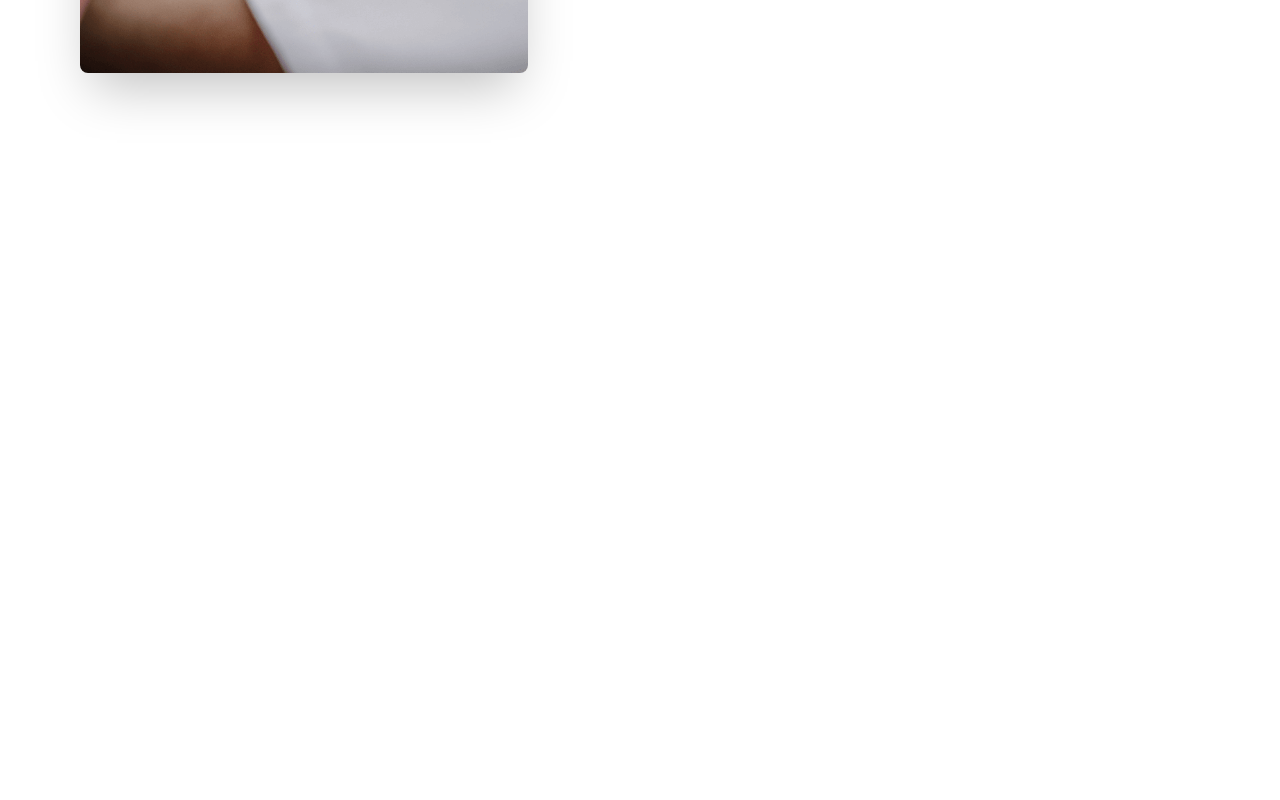
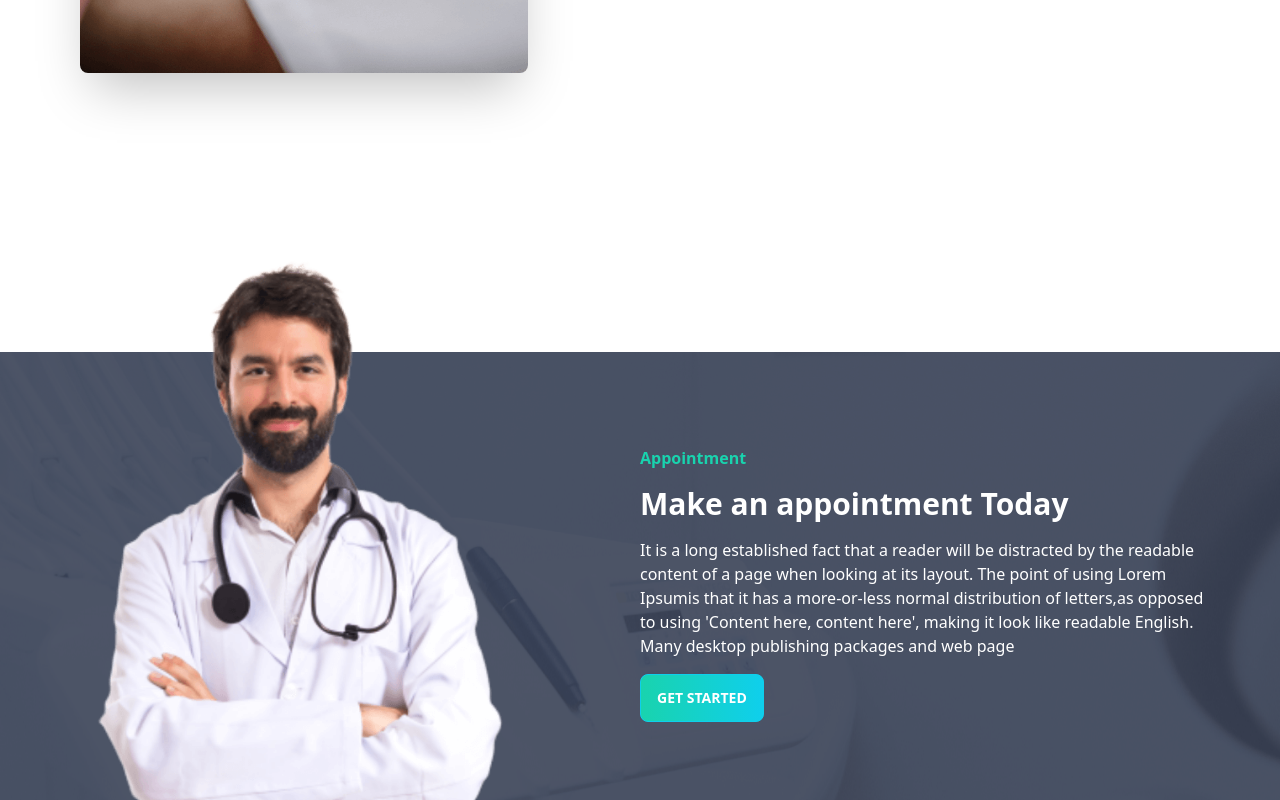
Before and after one commit to G-Mursalin/dent-care-client-site, a React (Create React App) app: page / in a window 1280 px wide. Shown: the part 2283-3083 px from the top of the page. Before the commit the page ends 2475 px from the top, so only its background shows below. Built offline with nearby package versions, Linux system fonts and the light colour scheme.

Commit message:
HomeAppointment added

```diff
--- a/src/Pages/Home/Home.js
+++ b/src/Pages/Home/Home.js
@@ -5,6 +5,7 @@
 import Info from "./Info";
 import HomeServices from "./HomeServices";
 import ServicesBanner from "./ServicesBanner";
+import HomeAppointment from "./HomeAppointment";
 const Home = () => {
   return (
     <Fragment>
@@ -12,6 +13,7 @@
       <Info />
       <HomeServices />
       <ServicesBanner />
+      <HomeAppointment />
     </Fragment>
   );
 };
--- /dev/null
+++ b/src/Pages/Home/HomeAppointment.js
@@ -0,0 +1,38 @@
+// React
+import React from "react";
+// Images
+import doctor from "./../../assets/images/doctor-small.png";
+import appointment from "./../../assets/images/appointment.png";
+const HomeAppointment = () => {
+  return (
+    <section
+      className="flex justify-center items-center flex-col lg:flex-row mt-40"
+      style={{
+        backgroundImage: `url(${appointment})`,
+      }}
+    >
+      <div className="flex-1 mt-[-100px]">
+        <img src={doctor} alt="doctor" />
+      </div>
+      <div className="flex-1 space-y-4 md:px-16 px-5 mt-4 py-4">
+        <h3 className="font-bold text-secondary">Appointment</h3>
+        <h1 className="text-3xl text-white font-bold">
+          Make an appointment Today
+        </h1>
+        <p className="text-white">
+          It is a long established fact that a reader will be distracted by the
+          readable content of a page when looking at its layout. The point of
+          using Lorem Ipsumis that it has a more-or-less normal distribution of
+          letters,as opposed to using 'Content here, content here', making it
+          look like readable English. Many desktop publishing packages and web
+          page
+        </p>
+        <button className="btn btn-primary uppercase font-bold text-white bg-gradient-to-r from-secondary to-primary">
+          Get Started
+        </button>
+      </div>
+    </section>
+  );
+};
+
+export default HomeAppointment;
```
